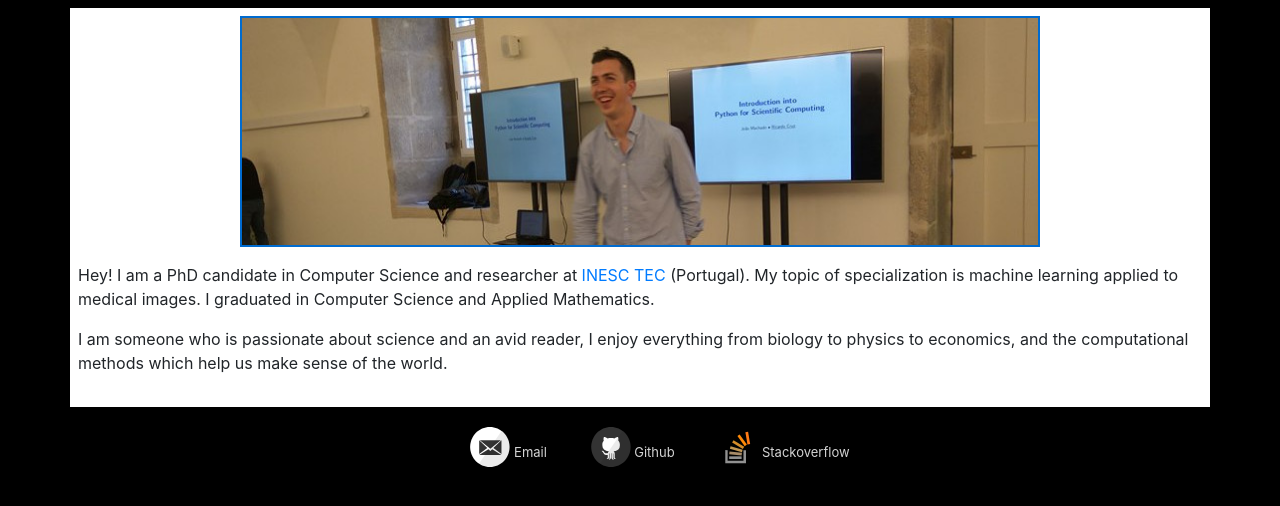
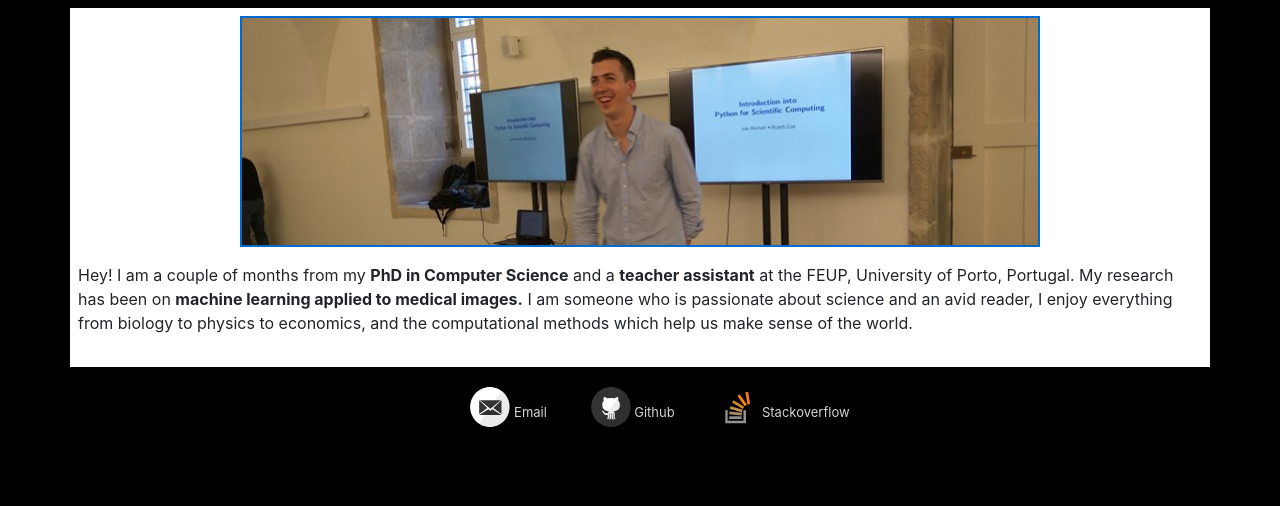
Before and after one commit to rpmcruz/rpmcruz.github.io, a Jekyll site: the page built from index.html, in a window 1280 px wide, cut to the strip 138-644 px from the top of the page. Built offline with Jekyll 4.4.1, drawn with Linux system fonts in a browser that asks for light colours.

Commit message:
Fixed timing, changed my intro.

```diff
--- a/_layouts/default.html
+++ b/_layouts/default.html
@@ -8,7 +8,6 @@
 <link rel="stylesheet" href="https://cdn.jsdelivr.net/npm/bootstrap@4.5.3/dist/css/bootstrap.min.css" integrity="sha384-TX8t27EcRE3e/ihU7zmQxVncDAy5uIKz4rEkgIXeMed4M0jlfIDPvg6uqKI2xXr2" crossorigin="anonymous">
 <link rel="stylesheet" type="text/css" href="{{ site.baseurl }}/style.css" />
 {% feed_meta %}
-<script async src="https://cdn.jsdelivr.net/npm/mathjax@2/MathJax.js?config=TeX-AMS-MML_CHTML"></script>
 </head>
 
 <body>
--- a/index.html
+++ b/index.html
@@ -5,6 +5,4 @@
 ---
 <center><a href="https://www.youtube.com/watch?v=klr1z1EJ1yY"><img class="mb-3 img-fluid" style="border:2px solid #006bcf" src="imgs/lecture.jpg" width="800" height="228" /></a></center>
 
-<p>Hey! I am a PhD candidate in Computer Science and researcher at <a href="https://en.wikipedia.org/wiki/INESC_TEC">INESC TEC</a> (Portugal). My topic of specialization is machine learning applied to medical images. I graduated in Computer Science and Applied Mathematics.</p>
-
-<p>I am someone who is passionate about science and an avid reader, I enjoy everything from biology to physics to economics, and the computational methods which help us make sense of the world.</p>
+<p>Hey! I am a couple of months from my <b>PhD in Computer Science</b> and a <b>teacher assistant</b> at the FEUP, University of Porto, Portugal. My research has been on <b>machine learning applied to medical images.</b> I am someone who is passionate about science and an avid reader, I enjoy everything from biology to physics to economics, and the computational methods which help us make sense of the world.</p>
```
Also changed, not shown: other parts of _layouts/default.html (+2 -4 lines).
